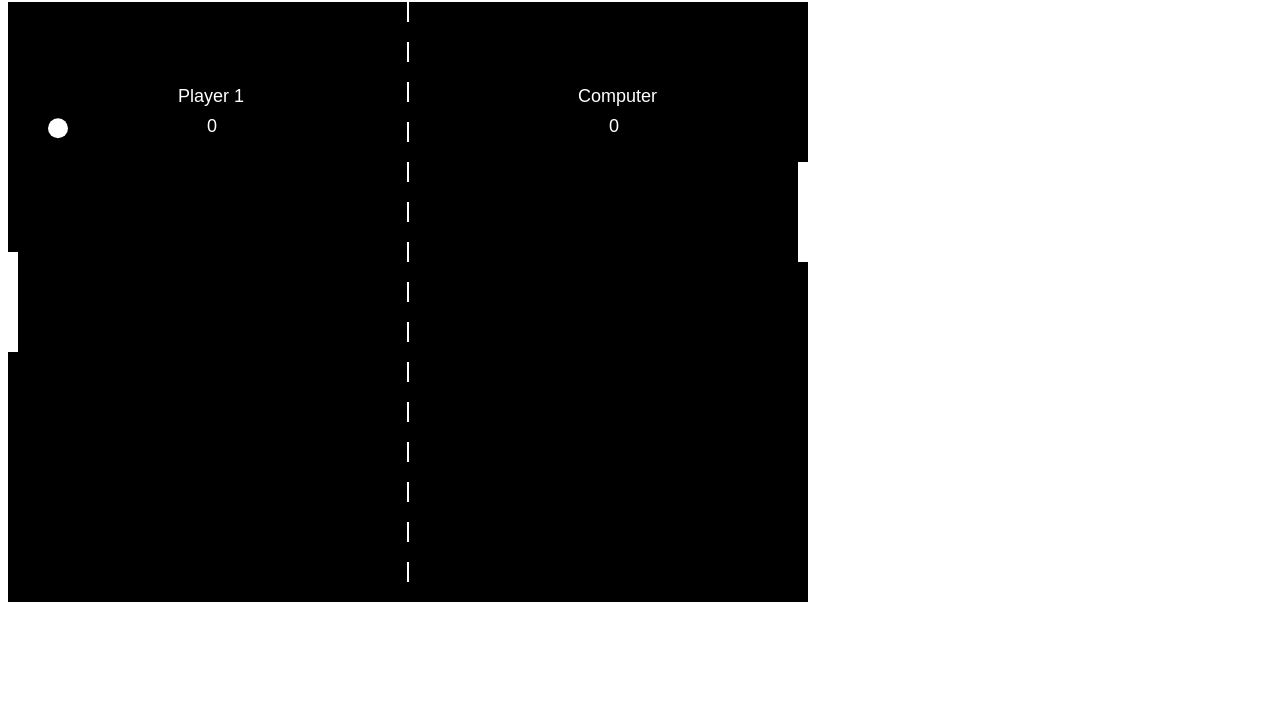
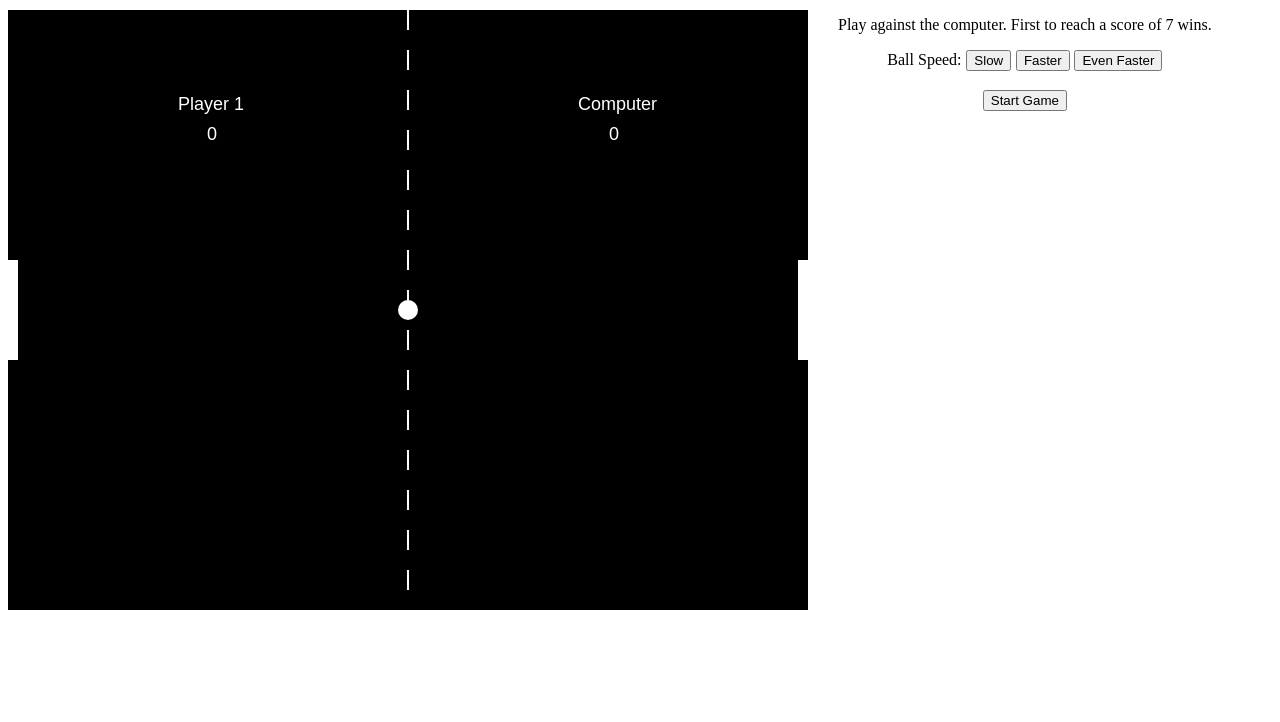
Before and after one commit to MikaelFeher/PongClone, a plain HTML site: page index.html in a window 1280 px wide. Shown: the part 78-800 px from the top of the page. Drawn offline with Linux system fonts and the light colour scheme.

Commit message:
Adds buttons for setting ballspeed and starting the game

```diff
--- a/index.html
+++ b/index.html
@@ -8,21 +8,67 @@
     <title>Pong Clone</title>
 
     <style>
-        #gameCanvas {
+		body {
+			display: flex;
+		}
+		#left {
+			margin-right: 30px;
+		}
+
+		#right {
+			text-align: center;
+			padding-top: 70px;
+		}
+
+        /*#gameCanvas {
             font-size: 28px;
-        }
+        }*/
+		#settings {
+
+			display: flex;
+			justify-content: space-around;
+			align-items: center;
+
+		}
+		#ball-speed {
+			width: 275px;
+			height: 20px;
+			display: flex;
+			justify-content: space-between;
+			align-items: center;
+			margin-bottom: 20px
+
+		}
     </style>
 </head>
 
 <body>
-    <h1>Pong Clone</h1>
-    <canvas id="gameCanvas" width="800" height="600"></canvas>
+	<div id="left">
+		<h1>Pong Clone</h1>
+		<canvas id="gameCanvas" width="800" height="600"></canvas>
+	</div>
+
+	<div id="right">
+		<p>Play against the computer. First to reach a score of 7 wins.</p>
+		<div id="settings">
+			<div id="ball-speed">
+				<p>Ball Speed: </p>
+				<button id="slow" onClick="setBallSpeed(this)">Slow</button>
+				<button id="faster" onClick="setBallSpeed(this)">Faster</button>
+				<button id="fastest" onClick="setBallSpeed(this)">Even Faster</button>
+			</div>
+		</div>
+		<div id="start-button">
+			<button onClick="startGame()">Start Game</button>
+		</div>
+	</div>
 
     <script type="text/javascript">
         var canvas;
         var canvasContext;
-        var ballX = 50;
-        var ballY = 100;
+		var gameStarted = false;
+        var ballX = 400;
+        var ballY = 300;
         var ballSpeedX = 10;
         var ballSpeedY = 4;
         var paddle1Y = 250;
@@ -58,10 +104,13 @@
             canvasContext = canvas.getContext('2d');
             canvasContext.font = '18px sans-serif';
 
+
             var framesPerSecond = 30;
             setInterval(function() {
-                moveEverything();
-                drawEverything();
+				drawEverything();
+				if (gameStarted) {
+					moveEverything();
+				}
             }, 1000 / framesPerSecond);
 
             canvas.addEventListener('mousemove', function(event) {
@@ -71,6 +120,10 @@
 
             canvas.addEventListener('click', handleMouseClick);
         }
+
+		function startGame() {
+			gameStarted = true;
+		}
 
         function resetBall() {
 
@@ -187,6 +240,26 @@
             canvasContext.fillStyle = drawColor;
             canvasContext.fillRect(leftX, topY, width, height);
         }
+
+		function setBallSpeed(element) {
+			var id = element.id;
+			switch (id) {
+				case 'slow':
+					ballSpeedX = 10;
+					console.log('ballSpeedX set to 10');
+					break;
+				case 'faster':
+					ballSpeedX = 20;
+					console.log('ballSpeedX set to 15');
+					break;
+				case 'fastest':
+					ballSpeedX = 30;
+					console.log('ballSpeedX set to 20');
+					break;
+				default:
+					return;
+			}
+		}
     </script>
 </body>
 
```
